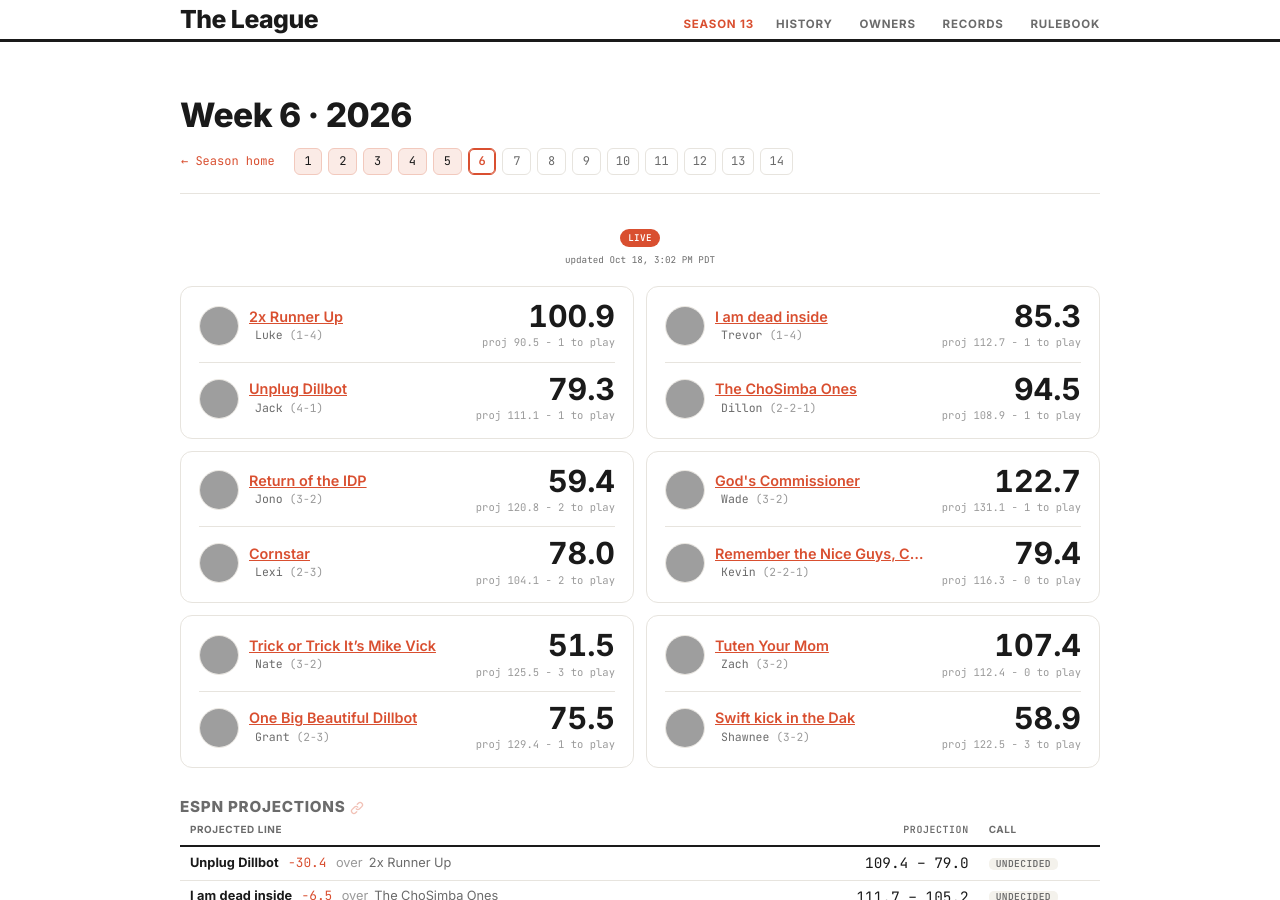
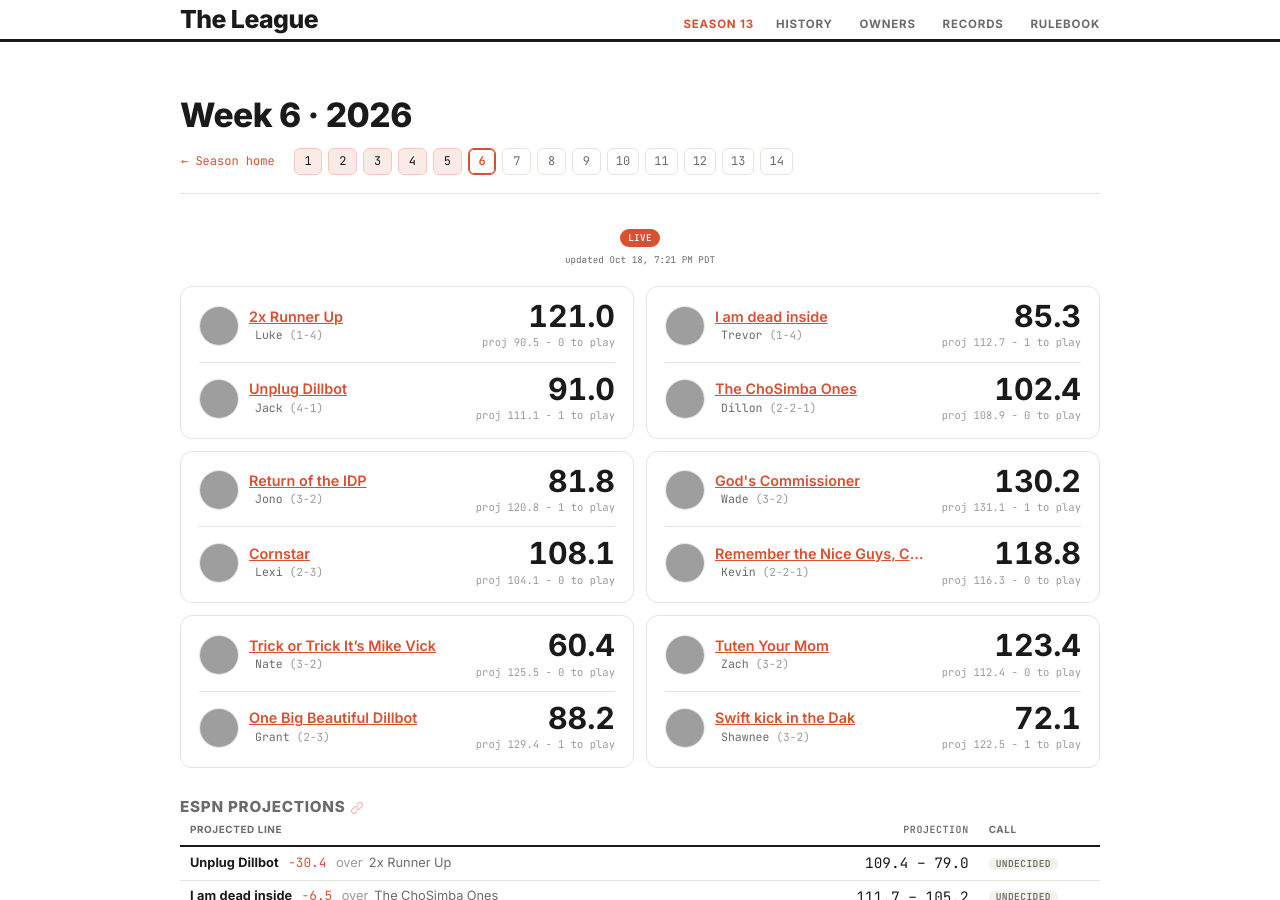
Before and after one commit to dillondrenzek/no-love-in-the-league, a Jekyll site: the page built from docs/seasons/2026/week-6.md, in a window 1280 px wide and 900 px high, cut to the strip 0-900 px from the top of the window. Built offline with Jekyll 4.4.1, drawn with Linux system fonts in a browser that asks for light colours; grey boxes are pictures that could not be loaded.

Commit message:
Daily update: 2026-10-19

```diff
--- a/docs/_data/weeks.yml
+++ b/docs/_data/weeks.yml
@@ -255,7 +255,7 @@
     result: miss
     winner_id: zachzoske
   projected_at: Sep 9, 2026 · 12:14 AM PDT
-  updated_at: Oct 18, 3:02 PM PDT
+  updated_at: Oct 18, 7:21 PM PDT
   current: false
   power:
   - rank: 1
@@ -654,7 +654,7 @@
     result: hit
     winner_id: schirmerj
   projected_at: Sep 17, 2026 · 1:57 PM PDT
-  updated_at: Oct 18, 3:02 PM PDT
+  updated_at: Oct 18, 7:21 PM PDT
   current: false
   power:
   - rank: 1
@@ -1046,7 +1046,7 @@
     result: hit
     winner_id: zachzoske
   projected_at: Sep 24, 2026 · 9:10 AM PDT
-  updated_at: Oct 18, 3:02 PM PDT
+  updated_at: Oct 18, 7:21 PM PDT
   current: false
   power:
   - rank: 1
@@ -1445,7 +1445,7 @@
     result: hit
     winner_id: zachzoske
   projected_at: Oct 1, 2026 · 3:13 PM PDT
-  updated_at: Oct 18, 3:02 PM PDT
+  updated_at: Oct 18, 7:21 PM PDT
   current: false
   power:
   - rank: 1
@@ -1825,7 +1825,7 @@
     result: miss
     winner_id: theoceanpulse
   projected_at: Oct 8, 2026 · 11:06 AM PDT
-  updated_at: Oct 18, 3:02 PM PDT
+  updated_at: Oct 18, 7:21 PM PDT
   current: false
   power:
   - rank: 1
@@ -1963,16 +1963,16 @@
     home_record: 1-4
     away_record: 4-1
     scored: true
-    home_yet: 1
+    home_yet: 0
     away_yet: 1
     final: false
     live: true
     playoff: false
-    home_score: 100.9
-    away_score: 79.3
+    home_score: 121.0
+    away_score: 91.0
     winner_id: null
     tie: false
-    margin: 21.6
+    margin: 30.0
     home_proj: 90.5
     away_proj: 111.1
   - home_id: purpsworth
@@ -1987,15 +1987,15 @@
     away_record: 2-2-1
     scored: true
     home_yet: 1
-    away_yet: 1
+    away_yet: 0
     final: false
     live: true
     playoff: false
     home_score: 85.3
-    away_score: 94.5
+    away_score: 102.4
     winner_id: null
     tie: false
-    margin: 9.2
+    margin: 17.1
     home_proj: 112.7
     away_proj: 108.9
   - home_id: schirmerj
@@ -2009,16 +2009,16 @@
     home_record: 3-2
     away_record: 2-3
     scored: true
-    home_yet: 2
-    away_yet: 2
+    home_yet: 1
+    away_yet: 0
     final: false
     live: true
     playoff: false
-    home_score: 59.4
-    away_score: 78.0
+    home_score: 81.8
+    away_score: 108.1
     winner_id: null
     tie: false
-    margin: 18.6
+    margin: 26.3
     home_proj: 120.8
     away_proj: 104.1
   - home_id: sturmanator15
@@ -2037,11 +2037,11 @@
     final: false
     live: true
     playoff: false
-    home_score: 122.7
-    away_score: 79.4
+    home_score: 130.2
+    away_score: 118.8
     winner_id: null
     tie: false
-    margin: 43.3
+    margin: 11.4
     home_proj: 131.1
     away_proj: 116.3
   - home_id: whowonthelastsuperbowl
@@ -2055,16 +2055,16 @@
     home_record: 3-2
     away_record: 2-3
     scored: true
-    home_yet: 3
+    home_yet: 0
     away_yet: 1
     final: false
     live: true
     playoff: false
-    home_score: 51.5
-    away_score: 75.5
+    home_score: 60.4
+    away_score: 88.2
     winner_id: null
     tie: false
-    margin: 24.0
+    margin: 27.8
     home_proj: 125.5
     away_proj: 129.4
   - home_id: zachzoske
@@ -2079,15 +2079,15 @@
     away_record: 3-2
     scored: true
     home_yet: 0
-    away_yet: 3
+    away_yet: 1
     final: false
     live: true
     playoff: false
-    home_score: 107.4
-    away_score: 58.9
+    home_score: 123.4
+    away_score: 72.1
     winner_id: null
     tie: false
-    margin: 48.5
+    margin: 51.3
     home_proj: 112.4
     away_proj: 122.5
   highlights: []
@@ -2183,7 +2183,7 @@
     decided: false
     result: null
   projected_at: Oct 15, 2026 · 3:56 PM PDT
-  updated_at: Oct 18, 3:02 PM PDT
+  updated_at: Oct 18, 7:21 PM PDT
   current: true
   power:
   - rank: 1
@@ -2409,7 +2409,7 @@
   highlights: []
   projections: []
   projected_at: null
-  updated_at: Oct 18, 3:02 PM PDT
+  updated_at: Oct 18, 7:21 PM PDT
   current: false
   power: []
 2026-8:
@@ -2515,7 +2515,7 @@
   highlights: []
   projections: []
   projected_at: null
-  updated_at: Oct 18, 3:02 PM PDT
+  updated_at: Oct 18, 7:21 PM PDT
   current: false
   power: []
 2026-9:
@@ -2621,7 +2621,7 @@
   highlights: []
   projections: []
   projected_at: null
-  updated_at: Oct 18, 3:02 PM PDT
+  updated_at: Oct 18, 7:21 PM PDT
   current: false
   power: []
 2026-10:
@@ -2727,7 +2727,7 @@
   highlights: []
   projections: []
   projected_at: null
-  updated_at: Oct 18, 3:02 PM PDT
+  updated_at: Oct 18, 7:21 PM PDT
   current: false
   power: []
 2026-11:
@@ -2833,7 +2833,7 @@
   highlights: []
   projections: []
   projected_at: null
-  updated_at: Oct 18, 3:02 PM PDT
+  updated_at: Oct 18, 7:21 PM PDT
   current: false
   power: []
 2026-12:
@@ -2939,7 +2939,7 @@
   highlights: []
   projections: []
   projected_at: null
-  updated_at: Oct 18, 3:02 PM PDT
+  updated_at: Oct 18, 7:21 PM PDT
   current: false
   power: []
 2026-13:
@@ -3045,7 +3045,7 @@
   highlights: []
   projections: []
   projected_at: null
-  updated_at: Oct 18, 3:02 PM PDT
+  updated_at: Oct 18, 7:21 PM PDT
   current: false
   power: []
 2026-14:
@@ -3151,6 +3151,6 @@
   highlights: []
   projections: []
   projected_at: null
-  updated_at: Oct 18, 3:02 PM PDT
+  updated_at: Oct 18, 7:21 PM PDT
   current: false
   power: []
```
Also changed, not shown: data/rosters/2026-week-06.yml (+44 -44 lines), data/seasons/2026.yml (+7 -7 lines).
